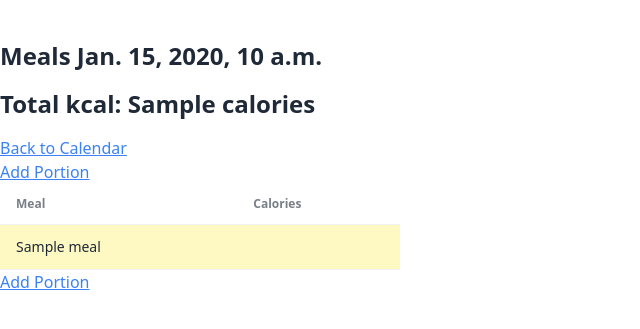
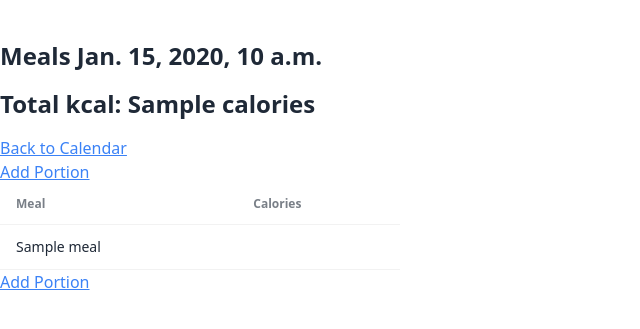
Before and after one commit to susrik/django-nutrition, a Django app: template nutrition/templates/nutrition/day.html in a window 1280 px wide. Shown: the top 329 px of the page, without its empty margins (0-640 px from the left). Run offline with Django 5.2, Linux system fonts and the light colour scheme; tables that the repository leaves empty hold one stand-in row (values such as "Sample post"); the template is opened without the code that fills it: values that come from a table or form of the project are taken from there, most other values are stand-ins (such as "Sample title", 1, 10 or a date in 2020).

Commit message:
only gray in row backgrounds

```diff
--- a/nutrition/static/nutrition/css/base.css
+++ b/nutrition/static/nutrition/css/base.css
@@ -17,11 +17,11 @@
 } */
 
 .row-even  {
-    @apply bg-yellow-100;
+    /* @apply bg-yellow-100; */
 }
 
 .row-odd {
-    @apply bg-gray-100;
+    @apply bg-gray-50;
 }
 
 .days {
--- a/nutrition/static/nutrition/css/styles.css
+++ b/nutrition/static/nutrition/css/styles.css
@@ -1843,14 +1843,13 @@
     @apply border-t;
 } */
 
-.row-even {
-  --tw-bg-opacity: 1;
-  background-color: rgb(254 249 195 / var(--tw-bg-opacity));
+.row-even  {
+  /* @apply bg-yellow-100; */
 }
 
 .row-odd {
   --tw-bg-opacity: 1;
-  background-color: rgb(243 244 246 / var(--tw-bg-opacity));
+  background-color: rgb(249 250 251 / var(--tw-bg-opacity));
 }
 
 .days {
```
